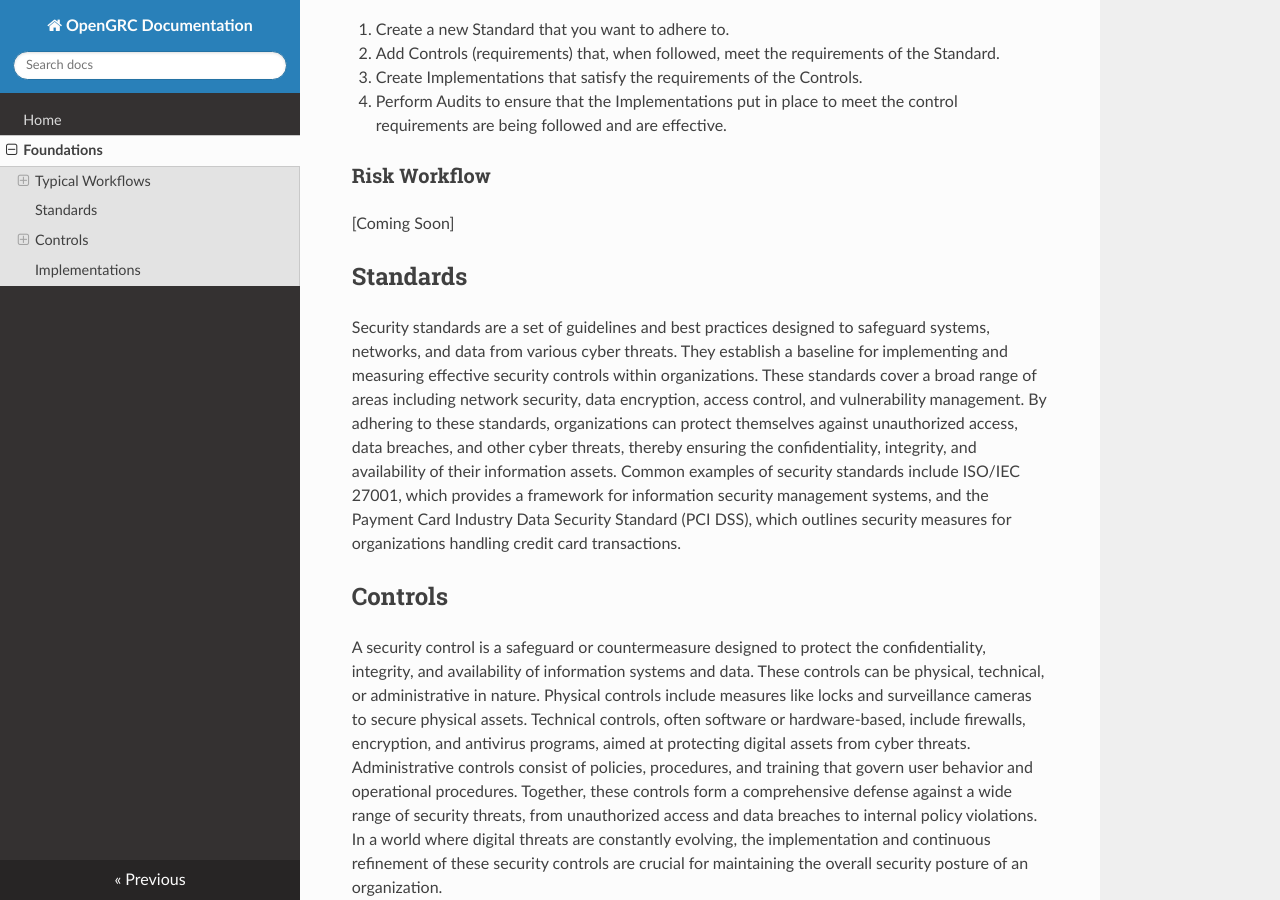
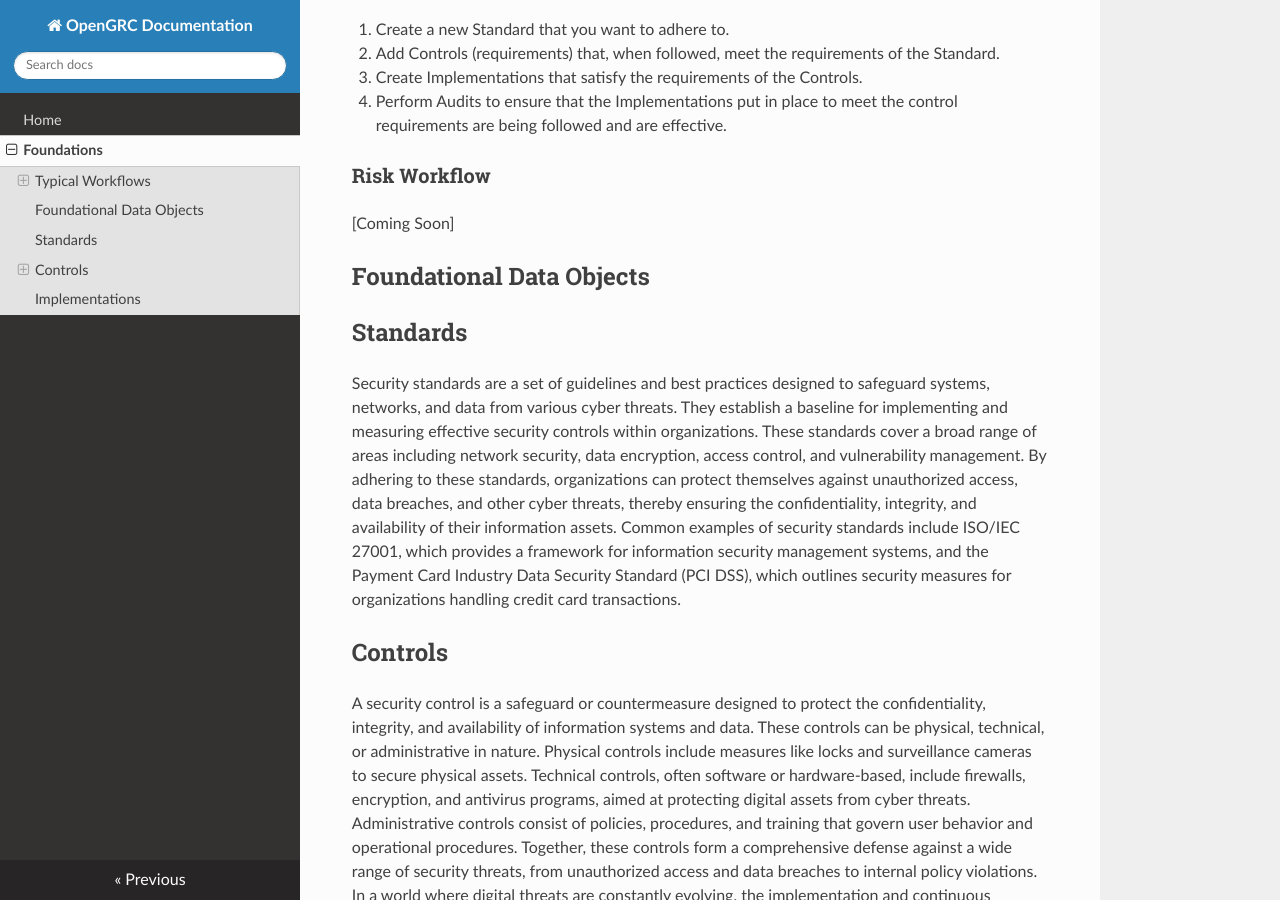
Before and after one commit to LeeMangold/opengrc-docs, an MkDocs documentation site: the page built from docs/foundations.md, in a window 1280 px wide and 900 px high, scrolled down 344 px. Built offline with MkDocs 1.6.1, drawn with Linux system fonts in a browser that asks for light colours; nearby versions of some CDN libraries.

Commit message:
Editorial Updates

```diff
--- a/docs/foundations.md
+++ b/docs/foundations.md
@@ -12,6 +12,8 @@ There are a lot of ways and means to implement a Governance, Risk, and Complianc
 ### Risk Workflow
 [Coming Soon]
 
+
+## Foundational Data Objects
 
 ## Standards
 Security standards are a set of guidelines and best practices designed to safeguard systems, networks, and data from various cyber threats. They establish a baseline for implementing and measuring effective security controls within organizations. These standards cover a broad range of areas including network security, data encryption, access control, and vulnerability management. By adhering to these standards, organizations can protect themselves against unauthorized access, data breaches, and other cyber threats, thereby ensuring the confidentiality, integrity, and availability of their information assets. Common examples of security standards include ISO/IEC 27001, which provides a framework for information security management systems, and the Payment Card Industry Data Security Standard (PCI DSS), which outlines security measures for organizations handling credit card transactions.
```
